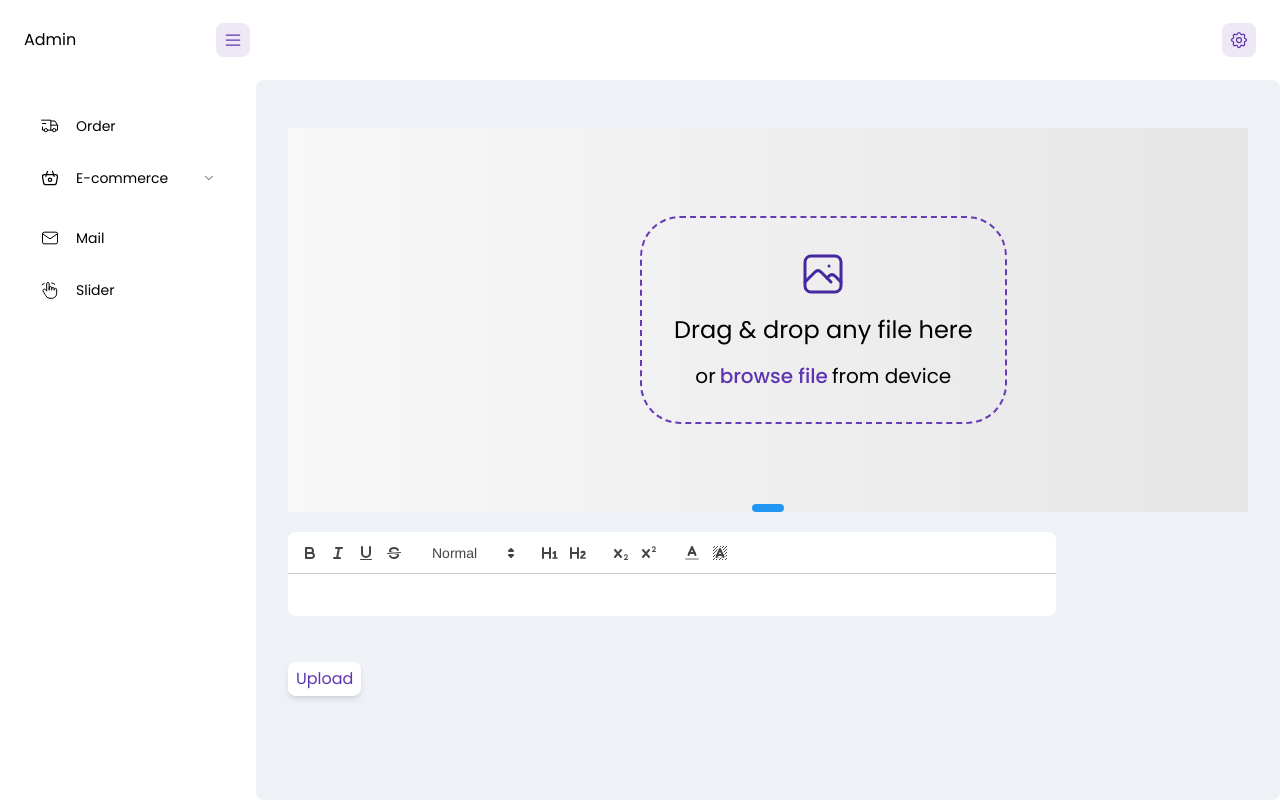
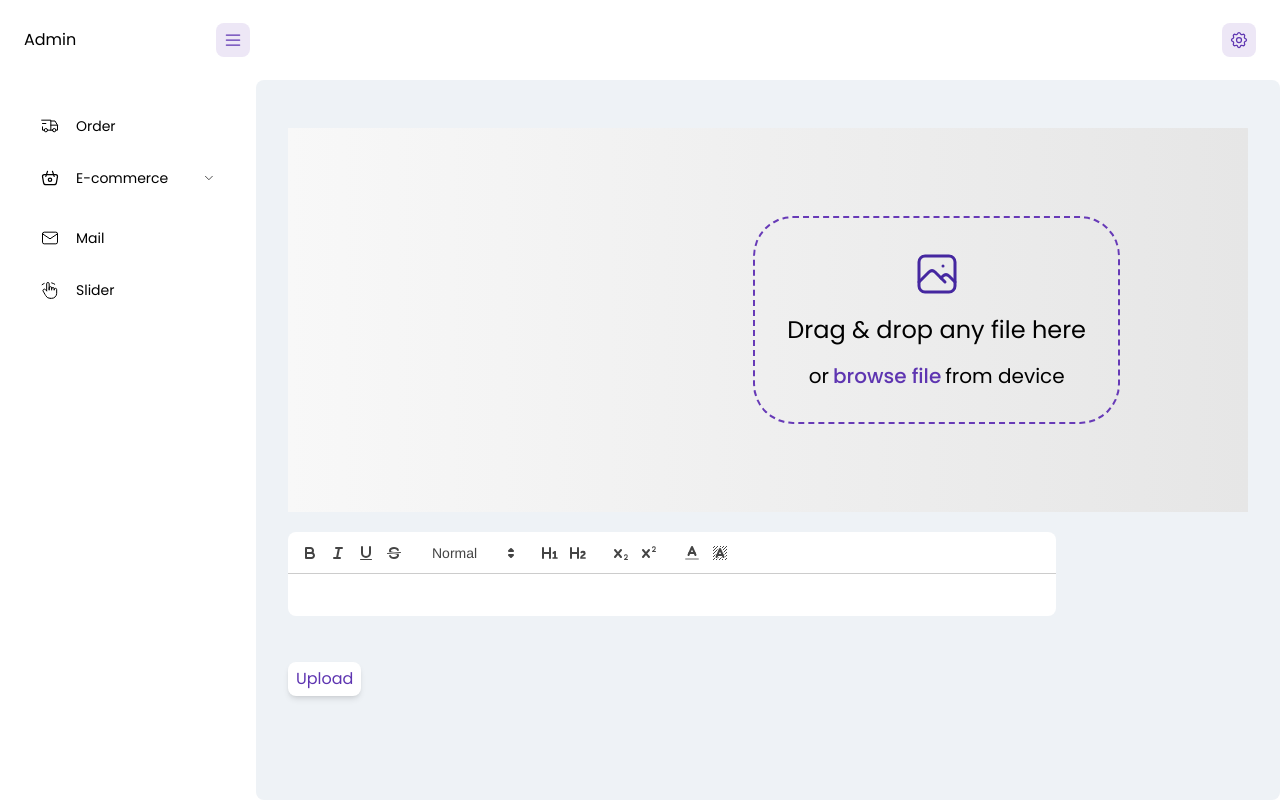
Before and after one commit to AliKarabulut/next-shop, a Next.js app: page /admin/dashboard/slider in a window 1280 px wide. Built offline with nearby package versions, Linux system fonts and the light colour scheme.

Commit message:
Refactor Swiper component structure

```diff
--- a/src/components/swipers/demo-swiper/index.tsx
+++ b/src/components/swipers/demo-swiper/index.tsx
@@ -1,9 +1,6 @@
 "use client";
-import { Pagination, Navigation } from "swiper/modules";
-import { Swiper, SwiperSlide } from "swiper/react";
 
-import "swiper/css";
-import DemoSwiperImageAdder from "./image-adder";
+import DemoSwiperImageAdder from "@/components/swipers/demo-swiper/image-adder";
 
 type DemoSwiperProps = {
   description?: string;
@@ -14,12 +11,12 @@ const DemoSwiper = ({ description, name }: DemoSwiperProps) => {
   console.log("DemoSwiper");
 
   return (
-    <Swiper modules={[Pagination, Navigation]} slidesPerView={1} pagination={{ clickable: true }} navigation className="h-96 max-w-[1536px] !px-0 !mx-0">
-      <SwiperSlide className="bg-gradient-to-r from-grayLighter to-grayLight !flex items-center px-32 gap-56">
+    <div className="bg-gradient-to-r from-grayLighter to-grayLight">
+      <div className="flex h-96 items-center justify-between xl:px-32 container mx-auto">
         <div className="" dangerouslySetInnerHTML={{ __html: description || "" }} />
         <DemoSwiperImageAdder name={name} />
-      </SwiperSlide>
-    </Swiper>
+      </div>
+    </div>
   );
 };
 
```
